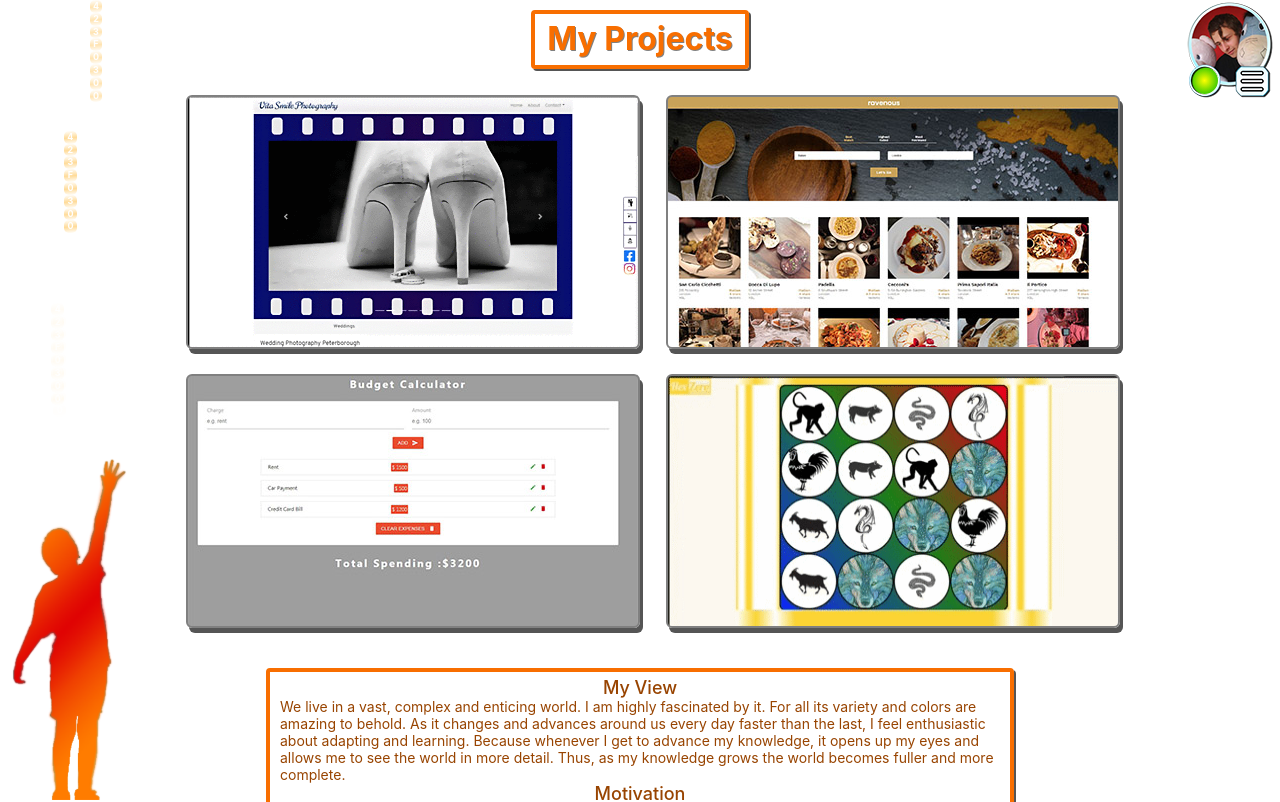
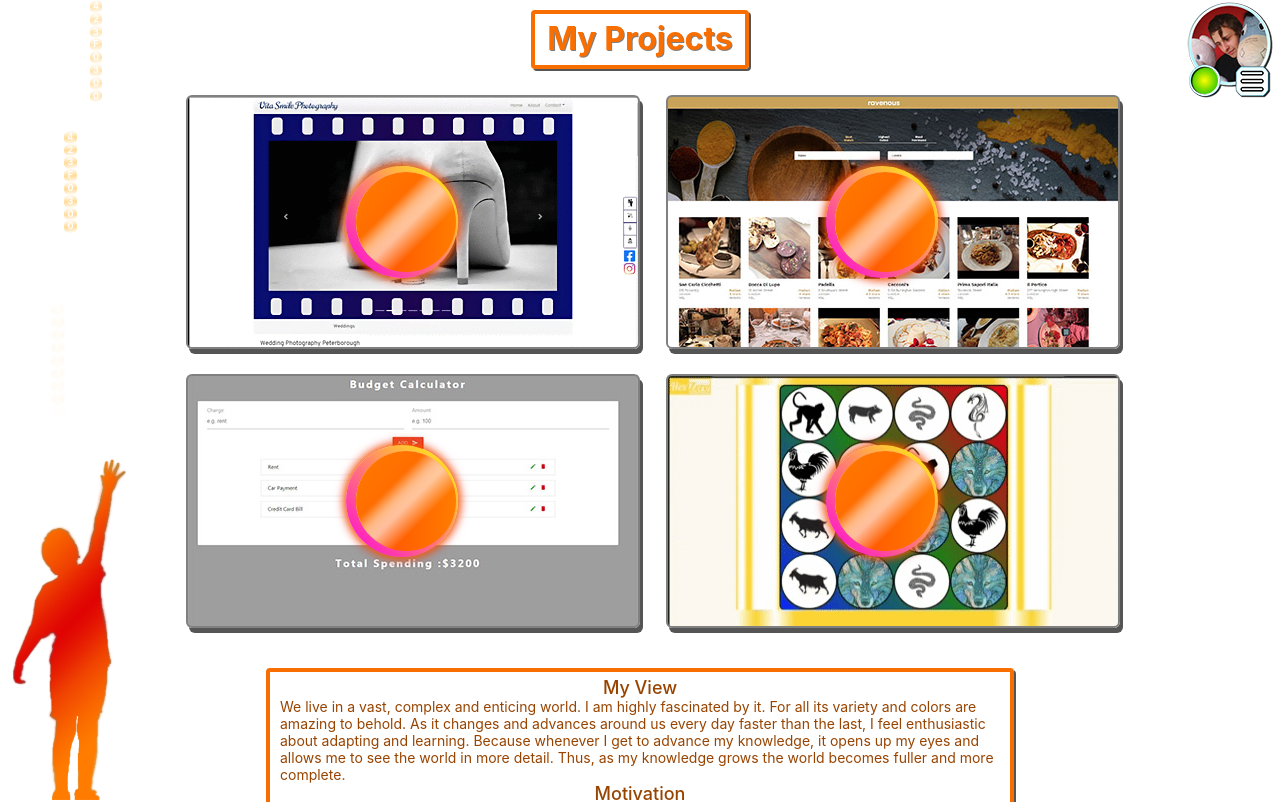
Before and after one commit to Hex-Zero/Mantas-Brasiunas-old, a React (Create React App) app: page / in a window 1280 px wide. Shown: the top 802 px of the page. Built offline with nearby package versions, Linux system fonts and the light colour scheme.

Commit message:
Enhanced loading

```diff
--- a/src/assets/Loading.js
+++ b/src/assets/Loading.js
@@ -2,13 +2,16 @@ import React from 'react'
 import styled, { keyframes } from 'styled-components'
 const Loading = () => {
 	return (
-		<Styled>
-			<div className='layer-1'>
-				<div className='layer-2'>
-					<div className='layer-3' />
+		<React.Fragment>
+			<Back />
+			<Rotating>
+				<div className='layer-1'>
+					<div className='layer-2'>
+						<div className='layer-3' />
+					</div>
 				</div>
-			</div>
-		</Styled>
+			</Rotating>
+		</React.Fragment>
 	)
 }
 
@@ -17,113 +20,131 @@ export default Loading
 const rotate = keyframes`
     100%{transform:rotate(360deg)}
 `
+const glow = keyframes`
+ 0%{box-shadow: 0 0 2px #ff7c00, 0 0 8px #ff7c00;}
+  100%{box-shadow: 0 0 8px #ff7c00, 0 0 12px #e21102;}
+`
+const Back = styled.div`
+	margin-top: 69px;
+	margin-left: 158px;
+	position: absolute;
+	background: -moz-linear-gradient(45deg, rgba(255, 0, 223, 1) 0%, rgba(255, 255, 0, 1) 100%);
+	background: -webkit-linear-gradient(45deg, rgba(255, 0, 223, 1) 0%, rgba(255, 255, 0, 1) 100%);
+	background: -o-linear-gradient(45deg, rgba(255, 0, 223, 1) 0%, rgba(255, 255, 0, 1) 100%);
+	background: -ms-linear-gradient(45deg, rgba(255, 0, 223, 1) 0%, rgba(255, 255, 0, 1) 100%);
+	background: linear-gradient(45deg, rgba(255, 0, 223, 1) 0%, rgba(255, 255, 0, 1) 100%);
+	width: 112px;
+	height: 112px;
+	z-index: 1;
+	border-radius: 50%;
+	animation: ${glow} 1s ease-in-out infinite alternate;
+`
 
-const Styled = styled.div`
+const Rotating = styled.div`
 	margin-top: 75px;
 	position: absolute;
-	animation: ${rotate} 1s linear infinite;
-	z-index: -2;
+	z-index: 1;
 	display: flex;
 	width: 34%;
-
 	justify-content: center;
 	div {
-		border-radius: 100%;
+		animation: ${rotate} 1s linear infinite;
 		width: 100%;
 		height: 100%;
+		border-radius: 100%;
 	}
 	.layer-1 {
 		width: 100px;
 		height: 100px;
 	}
 	.layer-1 {
-		background: -moz-linear-gradient(0deg, rgba(255, 165, 0, 1) 0%, rgba(255, 165, 0, 1) 100%);
+		background: -moz-linear-gradient(0deg, rgba(255, 72, 0, 1) 0%, rgba(255, 124, 0, 1) 100%);
 		background: -webkit-linear-gradient(
 			0deg,
-			rgba(255, 165, 0, 1) 0%,
-			rgba(255, 165, 0, 1) 100%
+			rgba(255, 72, 0, 1) 0%,
+			rgba(255, 124, 0, 1) 100%
 		);
-		background: -o-linear-gradient(0deg, rgba(255, 165, 0, 1) 0%, rgba(255, 165, 0, 1) 100%);
-		background: -ms-linear-gradient(0deg, rgba(255, 165, 0, 1) 0%, rgba(255, 165, 0, 1) 100%);
-		background: linear-gradient(90deg, rgba(255, 165, 0, 1) 0%, rgba(255, 165, 0, 1) 100%);
+		background: -o-linear-gradient(0deg, rgba(255, 72, 0, 1) 0%, rgba(255, 124, 0, 1) 100%);
+		background: -ms-linear-gradient(0deg, rgba(255, 72, 0, 1) 0%, rgba(255, 124, 0, 1) 100%);
+		background: linear-gradient(90deg, rgba(255, 72, 0, 1) 0%, rgba(255, 124, 0, 1) 100%);
 	}
 	.layer-2 {
 		background: -moz-linear-gradient(
-			90deg,
+			135deg,
 			rgba(255, 255, 255, 0) 0%,
-			rgba(255, 255, 255, 0) 49%,
-			rgba(255, 255, 255, 1) 50%,
+			rgba(255, 255, 255, 0) 32%,
+			rgba(255, 255, 255, 1) 57%,
 			rgba(255, 255, 255, 1) 100%
 		);
 		background: -webkit-linear-gradient(
-			90deg,
+			135deg,
 			rgba(255, 255, 255, 0) 0%,
-			rgba(255, 255, 255, 0) 49%,
-			rgba(255, 255, 255, 1) 50%,
+			rgba(255, 255, 255, 0) 32%,
+			rgba(255, 255, 255, 1) 57%,
 			rgba(255, 255, 255, 1) 100%
 		);
 		background: -o-linear-gradient(
-			90deg,
+			135deg,
 			rgba(255, 255, 255, 0) 0%,
-			rgba(255, 255, 255, 0) 49%,
-			rgba(255, 255, 255, 1) 50%,
+			rgba(255, 255, 255, 0) 32%,
+			rgba(255, 255, 255, 1) 57%,
 			rgba(255, 255, 255, 1) 100%
 		);
 		background: -ms-linear-gradient(
-			90deg,
+			135deg,
 			rgba(255, 255, 255, 0) 0%,
-			rgba(255, 255, 255, 0) 49%,
-			rgba(255, 255, 255, 1) 50%,
+			rgba(255, 255, 255, 0) 32%,
+			rgba(255, 255, 255, 1) 57%,
 			rgba(255, 255, 255, 1) 100%
 		);
 		background: linear-gradient(
-			0deg,
+			315deg,
 			rgba(255, 255, 255, 0) 0%,
-			rgba(255, 255, 255, 0) 49%,
-			rgba(255, 255, 255, 1) 50%,
+			rgba(255, 255, 255, 0) 32%,
+			rgba(255, 255, 255, 1) 57%,
 			rgba(255, 255, 255, 1) 100%
 		);
 	}
 	.layer-3 {
 		background: -moz-linear-gradient(
 			135deg,
-			rgba(255, 165, 0, 0) 0%,
-			rgba(255, 165, 0, 0) 50%,
-			rgba(255, 165, 0, 1) 51%,
-			rgba(255, 165, 0, 1) 51%,
-			rgba(255, 165, 0, 1) 100%
+			rgba(255, 85, 0, 0) 0%,
+			rgba(255, 103, 0, 0) 47%,
+			rgba(255, 110, 0, 1) 65%,
+			rgba(255, 115, 0, 1) 79%,
+			rgba(255, 124, 0, 1) 100%
 		);
 		background: -webkit-linear-gradient(
 			135deg,
-			rgba(255, 165, 0, 0) 0%,
-			rgba(255, 165, 0, 0) 50%,
-			rgba(255, 165, 0, 1) 51%,
-			rgba(255, 165, 0, 1) 51%,
-			rgba(255, 165, 0, 1) 100%
+			rgba(255, 85, 0, 0) 0%,
+			rgba(255, 103, 0, 0) 47%,
+			rgba(255, 110, 0, 1) 65%,
+			rgba(255, 115, 0, 1) 79%,
+			rgba(255, 124, 0, 1) 100%
 		);
 		background: -o-linear-gradient(
 			135deg,
-			rgba(255, 165, 0, 0) 0%,
-			rgba(255, 165, 0, 0) 50%,
-			rgba(255, 165, 0, 1) 51%,
-			rgba(255, 165, 0, 1) 51%,
-			rgba(255, 165, 0, 1) 100%
+			rgba(255, 85, 0, 0) 0%,
+			rgba(255, 103, 0, 0) 47%,
+			rgba(255, 110, 0, 1) 65%,
+			rgba(255, 115, 0, 1) 79%,
+			rgba(255, 124, 0, 1) 100%
 		);
 		background: -ms-linear-gradient(
 			135deg,
-			rgba(255, 165, 0, 0) 0%,
-			rgba(255, 165, 0, 0) 50%,
-			rgba(255, 165, 0, 1) 51%,
-			rgba(255, 165, 0, 1) 51%,
-			rgba(255, 165, 0, 1) 100%
+			rgba(255, 85, 0, 0) 0%,
+			rgba(255, 103, 0, 0) 47%,
+			rgba(255, 110, 0, 1) 65%,
+			rgba(255, 115, 0, 1) 79%,
+			rgba(255, 124, 0, 1) 100%
 		);
 		background: linear-gradient(
 			315deg,
-			rgba(255, 165, 0, 0) 0%,
-			rgba(255, 165, 0, 0) 50%,
-			rgba(255, 165, 0, 1) 51%,
-			rgba(255, 165, 0, 1) 51%,
-			rgba(255, 165, 0, 1) 100%
+			rgba(255, 85, 0, 0) 0%,
+			rgba(255, 103, 0, 0) 47%,
+			rgba(255, 110, 0, 1) 65%,
+			rgba(255, 115, 0, 1) 79%,
+			rgba(255, 124, 0, 1) 100%
 		);
 	}
 `
--- a/src/components/Contact.js
+++ b/src/components/Contact.js
@@ -141,6 +141,7 @@ const Info = styled.input`
 	color: white;
 	background: #00000000;
 	border: none;
+	cursor: pointer;
 	&:focus {
 		outline: none;
 	}
```
